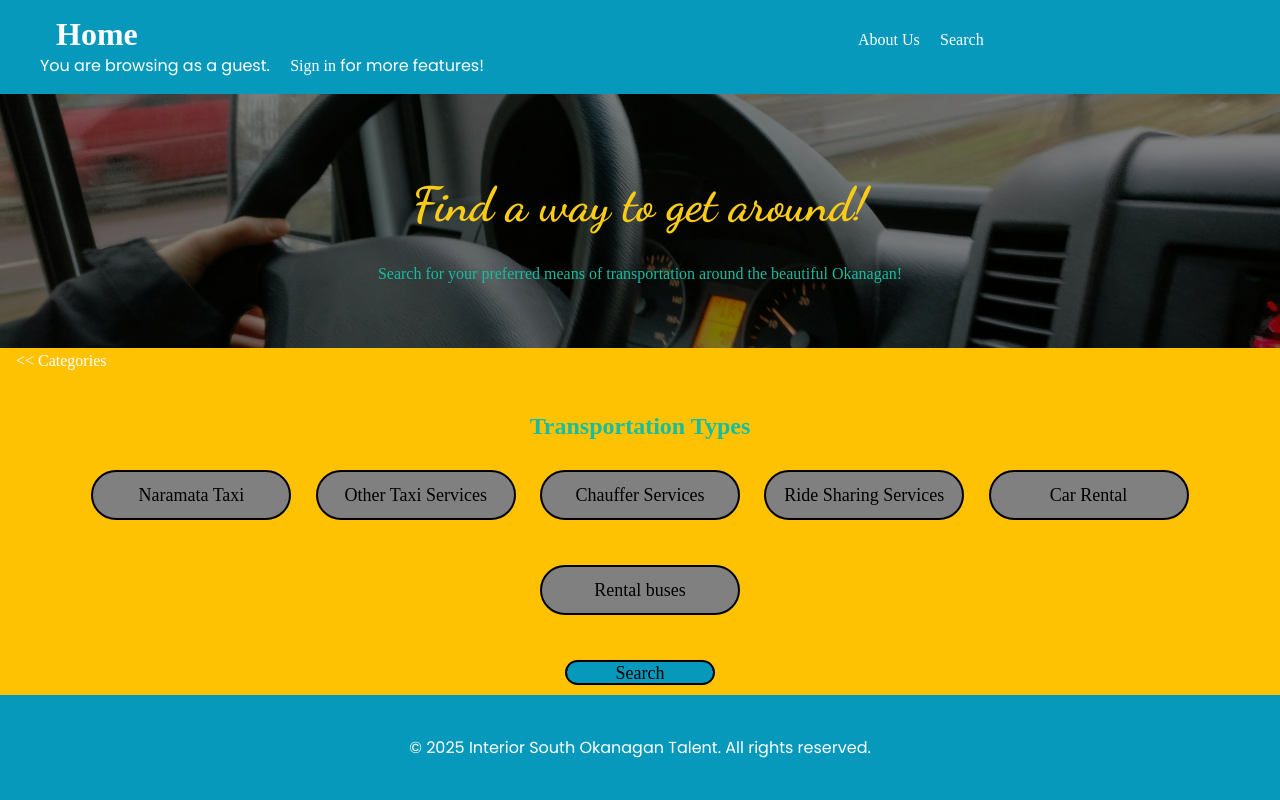
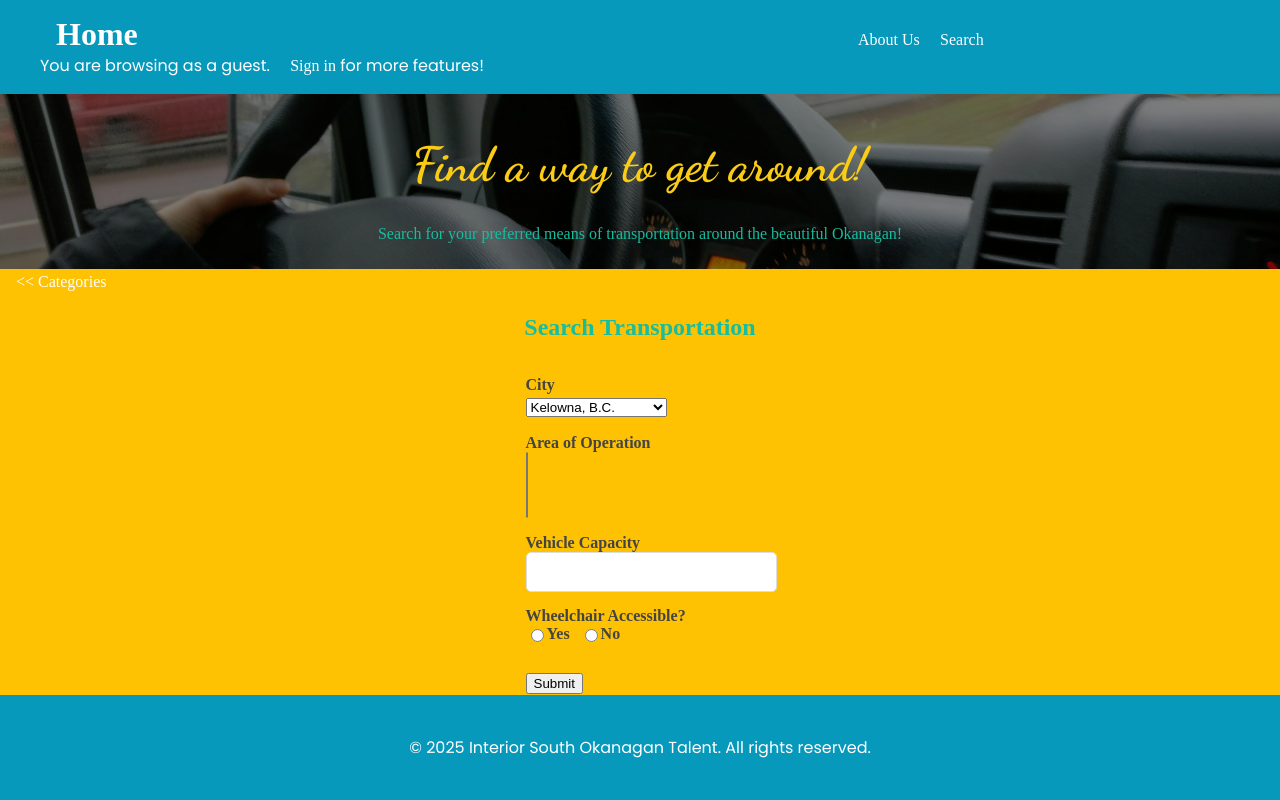
Before and after one commit to Goheezyonme/Kurt, a PHP site: page /TransportSearch.php in a window 1280 px wide. Run offline with PHP 8.4, Linux system fonts and the light colour scheme; data that the repository does not hold is empty.

Commit message:
added search functionality for venues (no results page yet) and began on transportation

```diff
--- a/TransportSearch.php
+++ b/TransportSearch.php
@@ -1,8 +1,25 @@
 <?php
+include 'connection-php.php';
+
+function generateSelectFromSql($sql,$servername,$username,$password,$db){
+    // Create connection
+    $conn = new mysqli($servername, $username, $password,$db);
+
+    // Check connection
+    if ($conn->connect_error) {
+        die("Connection failed: " . $conn->connect_error);
+    }
+
+    //echo $sql."<br>";
+    $result = $conn->query($sql);
+    $conn->close();
+    return $result;
+}
 session_start();
+
+// Check if the user is logged in
 $is_logged_in = isset($_SESSION["user_id"]);
 ?>
-
 <!DOCTYPE html>
 <html lang="en">
 <head>
@@ -42,7 +59,7 @@ $is_logged_in = isset($_SESSION["user_id"]);
         <div class="overlay"></div>
         <div class="hero-content">
             <h1>Find a way to get around!</h1>
-            <p style="font-family:Montserrat">Search for your preferred means of transportation around the beautiful Okanagan!</p>
+            <p>Search for your preferred means of transportation around the beautiful Okanagan!</p>
         </div>
     </header>
 
@@ -50,18 +67,34 @@ $is_logged_in = isset($_SESSION["user_id"]);
         <a href="category-select-PHP.php" class="cta-button"><< Categories</a>
     </div>
 
-    <div class="tags">
-        <h2 style="color: #15BDA1; font-family:Montserrat">Transportation Types</h2>
-        <button class="tag">Naramata Taxi</button>
-        <button class="tag">Other Taxi Services</button>
-        <button class="tag">Chauffer Services</button>
-        <button class="tag">Ride Sharing Services</button>
-        <button class="tag">Car Rental</button>
-        <br><br>
-        <button class="tag">Rental buses</button>
-        <br><br>
-        <button class="button" id="search">Search</button>
-    </div>
+	<h2>Search Transportation</h2>
+	<div class="search-form">
+	<form class="registration-form" action="transportation-register.php" method="post">
+
+            <label>City</label>
+            <?php citiesSelect("transport-city"); ?><!--                                                            -->
+
+            <label >Area of Operation</label>
+            <?php serviceAreas("transport-service_area",$servername,$username,$password,$dbname);?>
+
+            <label>Vehicle Capacity</label>
+            <input id="transport-capacity" name="transport-capacity" type="number" min=0 required>
+
+			<label>Wheelchair Accessible?</label>
+			<div class="radio-group">
+				<div class="radio-item">
+					<input type="radio" id="wheelchair-yes" name="wheelchair-access" value="yes" required>
+					<label for="wheelchair-yes" style="margin: 0;">Yes</label>
+				</div>
+			<div class="radio-item">
+				<input type="radio" id="wheelchair-no" name="wheelchair-access" value="no" required>
+				<label for="wheelchair-no" style="margin: 0;">No</label>
+			</div>
+		</div>
+
+            <button id="transport-submit" type="submit" class="btn full-width">Submit</button>
+        </form>
+		</div>
 
     <!-- Footer -->
     <footer class="footer">
@@ -70,3 +103,37 @@ $is_logged_in = isset($_SESSION["user_id"]);
 
 </body>
 </html>
+<?php
+function  citiesSelect($name){
+    ?>
+                <select name="<?php echo $name; ?>" id="<?php echo $name; ?>"  class="form-select" >
+                    <option value="Kelowna, B.C.">Kelowna, B.C.</option>
+                    <option value="Oliver, B.C.">Oliver, B.C.</option>
+                    <option value="Osoyoos, B.C.">Osoyoos, B.C.</option>
+                    <option value="Penticton, B.C.">Penticton, B.C.</option>
+                    <option value="Vernon, B.C.">Vernon, B.C.</option>
+                    <option value="West Kelowna, B.C.">West Kelowna, B.C.</option>
+                    <option value="Summerland, B.C.">Summerland, B.C.</option>
+                </select>
+    <?php
+    }
+
+function serviceAreas ($name,$servername,$username,$password,$dbname){
+?>
+
+            <select name="<?php echo $name; ?>[]" id="<?php echo $name; ?>"  class="form-select" multiple="multiple">
+                <?php
+                $sql="SELECT ID, area_name FROM `service_areas` where is_valid=1 order by ID asc";
+                $result= generateSelectFromSql($sql,$servername,$username,$password,$dbname);
+                if ($result->num_rows > 0) {
+                    // output data of each row
+                    while($row = $result->fetch_assoc()) {
+                    echo "<option value='".$row["ID"]."'>".$row["area_name"]."</option>\n";
+                    }
+                } else {
+                    echo "0 results";
+                }
+                ?>
+            </select>
+            <?php
+}?>
--- a/searchPage-CSS.css
+++ b/searchPage-CSS.css
@@ -16,6 +16,11 @@ body, html {
             flex-direction: column;
         }
 
+h2{
+	color: #15BDA1;
+	font-family:Monterrat;
+	text-align: center;
+}
 .tags{
 	margin-top: 20px;
 	flex: 1;
@@ -179,7 +184,8 @@ nav, header, section, footer {
 }
 
 .hero-content p{
-	color: #15BDA1
+	color: #15BDA1;
+	font-family: Montserrat;
 }
 
 .cta-button{
@@ -189,3 +195,55 @@ nav, header, section, footer {
 #search{
 	font-family:Montserrat;
 }
+
+/*css for the form layout */
+.search-form {
+    display: flex;
+    justify-content: center;
+    align-items: center;
+    height: 100vh;
+}
+
+.search-form label {
+    font-weight: 600;
+    color: #444;
+    display: block;
+	font-family:Montserrat;
+	margin-top:15px;
+}
+
+
+.search-form input,
+.search-form textarea {
+    width: 100%;
+    padding: 10px;
+    border: 1px solid #ddd;
+    border-radius: 5px;
+    font-size: 16px;
+}
+
+.search-form textarea {
+    resize: none;
+    height: 100px;
+    grid-column: span 2;
+}
+
+.search-form button{
+	margin-top: 30px;
+}
+
+.radio-group {
+    display: flex;
+    gap: 10px;
+    align-items: center;
+}
+
+.radio-item {
+    display: flex;
+    align-items: center;
+}
+
+.radio-item label {
+    margin: 0;
+    display: inline-block;
+}
```
Also changed, not shown: SearchResults-CSS.css (added, +71 -0 lines), VenuesSearch.php (+74 -15 lines), VenuesSearchResults.php (added, +140 -0 lines).
